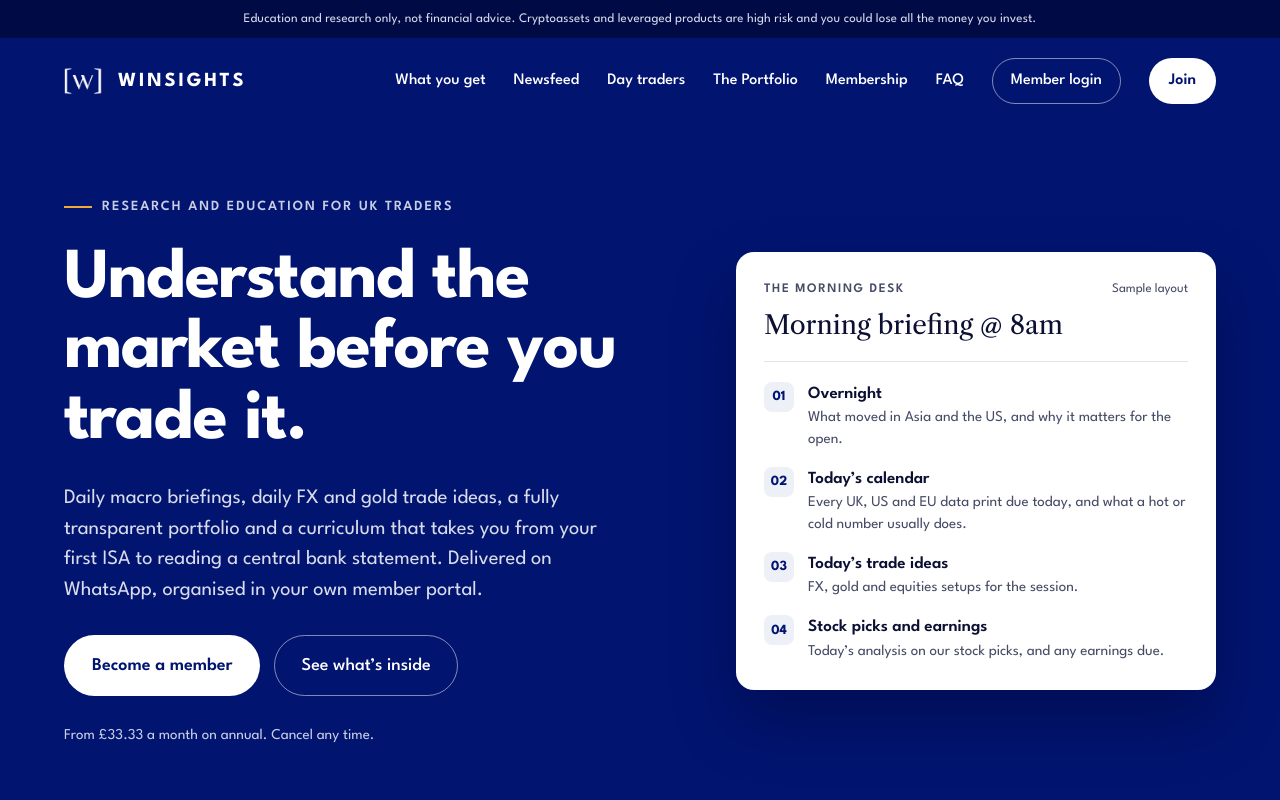
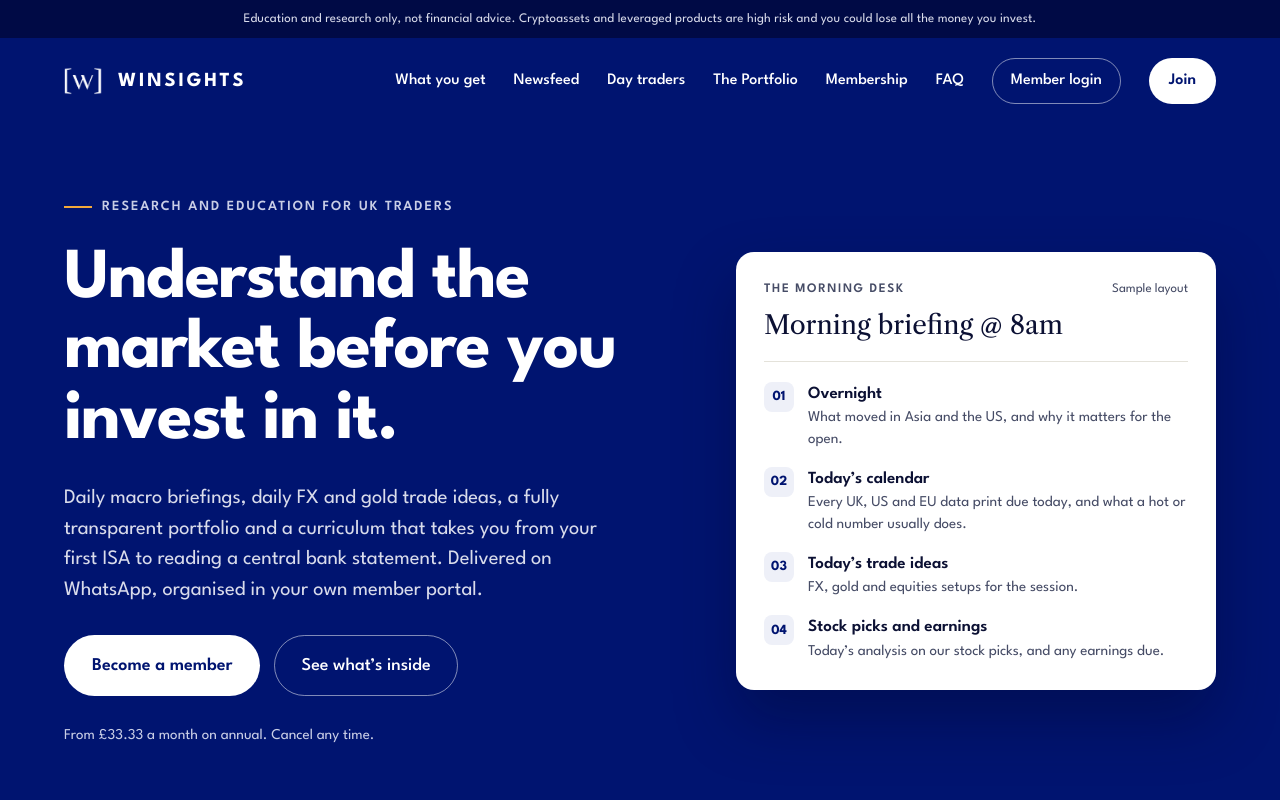
Before and after one commit to sharj150/winsights_website, a Next.js app: page / in a window 1280 px wide. Shown: the top 800 px of the page. Built offline with nearby package versions, Linux system fonts and the light colour scheme.

Commit message:
Headline: understand the market before you invest in it (page + share image)

```diff
--- a/app/layout.tsx
+++ b/app/layout.tsx
@@ -49,7 +49,7 @@ export const metadata: Metadata = {
         url: "/og-image.png",
         width: 1200,
         height: 630,
-        alt: "Winsights: understand the market before you trade it",
+        alt: "Winsights: understand the market before you invest in it",
       },
     ],
   },
--- a/content/home-v2.html
+++ b/content/home-v2.html
@@ -25,7 +25,7 @@
 <div style="flex: 1 1 520px; min-width: 0; display: flex; flex-direction: column; gap: 28px">
 <div style="display: flex; align-items: center; gap: 10px; font-size: 14px; font-weight: 600; letter-spacing: 0.14em; text-transform: uppercase; color: #C9CEE6"><span style="width: 28px; height: 2px; background: rgb(242, 169, 59)"><br></span>
 Research and education for UK traders</div>
-<h1 style="margin: 0; font-weight: 700; font-size: clamp(44px, 5.6vw, 80px); line-height: 0.98; letter-spacing: -0.02em">Understand the market before you trade it.</h1>
+<h1 style="margin: 0; font-weight: 700; font-size: clamp(44px, 5.6vw, 80px); line-height: 0.98; letter-spacing: -0.02em">Understand the market before you invest in it.</h1>
 <p style="margin: 0; font-size: clamp(18px, 1.6vw, 21px); line-height: 1.5; color: #D9DCEB; max-width: 560px">Daily macro briefings, daily FX and gold trade ideas, a fully transparent portfolio and a curriculum that takes you from your first ISA to reading a central bank statement. Delivered on WhatsApp, organised in your own member portal.</p>
 <div style="display: flex; flex-wrap: wrap; gap: 14px; align-items: center">
 <a href="#membership" style="background: #FFFFFF; color: #001470; text-decoration: none; font-weight: 600; font-size: 18px; padding: 17px 28px; border-radius: 999px">Become a member</a>
```
Also changed, not shown: public/og-image.png.
